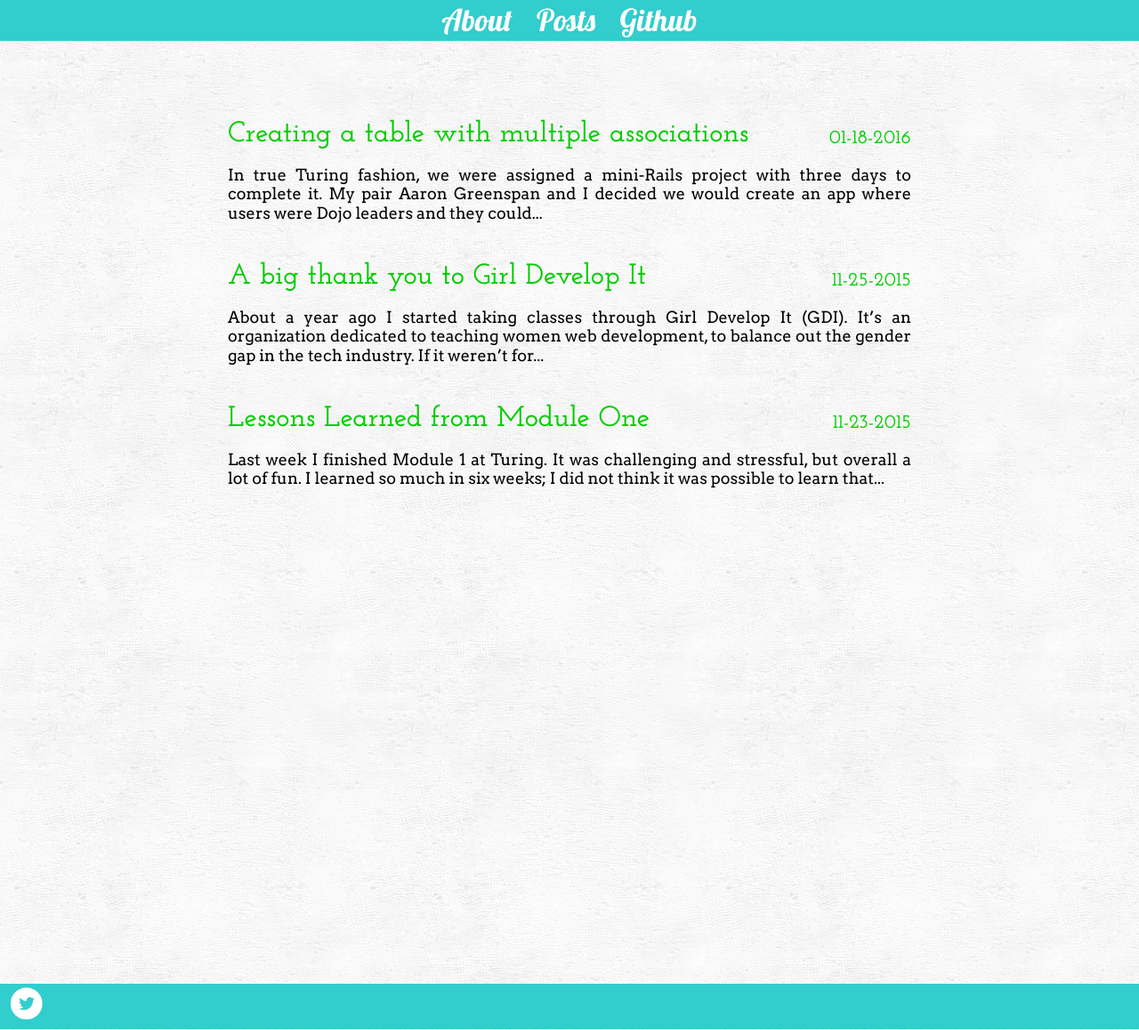
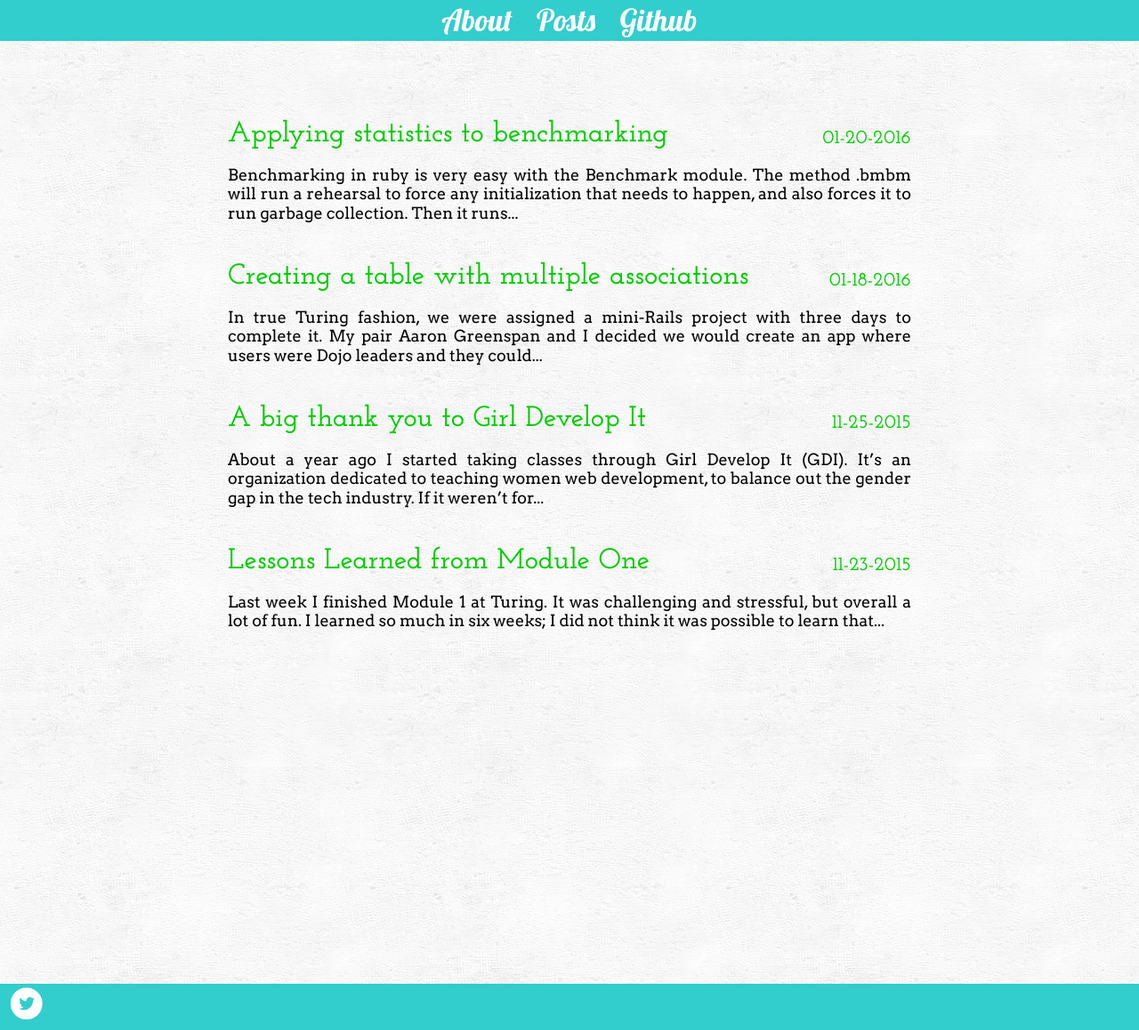
Before and after one commit to bethsecor/bethsecor.github.io, a Jekyll site: the page built from index.html, in a window 1280 px wide. Shown: the part 203-1361 px from the top of the page at 89% size. Built offline with Jekyll 4.4.1, drawn with Linux system fonts in a browser that asks for light colours; some web fonts are replaced.

Commit message:
Add post for Jan 20, 2016

```diff
--- /dev/null
+++ b/_posts/2016-01-20-applying-statistics-to-benchmarking.html
@@ -0,0 +1,61 @@
+---
+title: Applying statistics to benchmarking
+layout: post
+date: 2016-01-20
+---
+
+<p>
+  Benchmarking in ruby is very easy with the <code>Benchmark</code> module. The method <code>.bmbm</code> will run a rehearsal to force any initialization that needs to happen, and also forces it to run garbage collection. Then it runs the benchmark again.
+</p>
+
+<p>
+  This would be fine if you needed to run a quick benchmark, but can you say definitively that one method is faster than the other? Not quite. That's where statistics come in. If you want to know that on average, there is a statistically significant difference in runtime of one method over the other, you'll need to run this benchmark more than twice, and then use a statistical test to determine if that difference is real, or just by chance.
+</p>
+
+<p>
+  You'll need to take a large enough sample of runtimes, at least than 10 outer iterations will usually do the trick. Make sure you also have a pretty large number of inner iterations as well if the methods you are comparing are really fast for small jobs.
+</p>
+
+<p>
+  If you're wondering how you'll run a statistical test, you're in luck! Ruby has a cool gem called <a href="https://rubygems.org/gems/better-benchmark/versions/0.8.7"><code>better-benchmark</code></a> that pulls in <a href="https://www.r-project.org/"><code>R</code></a>, which is a statistical programming language. R is open source and very powerful, I prefer it over other statistical programming languages like SAS and Stata. You don't need to know how to program in R to use this gem, but you will need you install R first on your computer before installing the gem:
+</p>
+
+<ol>
+  <li>Download R: <a href="https://www.r-project.org/">https://www.r-project.org/</a></li>
+  <li>Set environment variable in your terminal: <br><code>export R_HOME="/Library/Frameworks/R.framework/Resources"</code></li>
+  <li>Then install the gem: <br><code>gem install rsruby -- --with-R-dir=$R_HOME</code></li>
+</ol>
+
+<p>
+  The statistical test that the <code>better-benchmark</code> gem uses is a <a href="https://en.wikipedia.org/wiki/Wilcoxon_signed-rank_test">Wilcoxon signed-rank test</a>, which is good because it does not assume that your data follows a particular distribution and is robust against outliers. It is similar to a t-test, but uses the ranks of your runtimes, rather than the actual runtimes.
+</p>
+
+<p>
+  The gem requires that to achieve statistical significance, the p-value must be below the significance level of 0.01. What does this mean? A small p-value (less than the significance level) would mean that the probability that we see a difference in runtimes between the two methods from our sample by mere chance is low. A large p-value would mean that the probability that we see a difference in the two methods from our sample by mere chance is high, meaning that there is a good chance these two methods are not different from each other.
+</p>
+
+<p>
+  Here is an example of how to run it:
+</p>
+
+<script src="https://gist.github.com/bethsecor/f792ce198e69d277781f.js"></script>
+
+<p>
+  In the above example, I'm specifying 30 outer iterations and 500,000 inner iterations to compare <code>shuffle</code> and <code>shuffle!</code>. It would probably be even better to do 1,000,000 inner iterations, but that would take a while.
+</p>
+
+<p>
+  Side note: I decided to look at the distributions of differences in runtimes by specifiying different outer iterations to see if that would smooth out the distribution, but that didn't seem to matter as much:
+</p>
+
+<img id="benchmark-dist" alt="benchmark distributions" src="/images/shuffle.vs.shufflebang(500000).png">
+
+<p>
+  If you are afraid of statistics and don't want to remember how to interpret the p-value, the cool thing about this gem is that it will tell you if you have statistical significance or not:
+</p>
+
+<script src="https://gist.github.com/bethsecor/d499b27f1b3636880bb2.js"></script>
+
+<p>
+  Bottom line: statistics is cool, and should always be used when benchmarking!
+</p>
--- a/css/styles.css
+++ b/css/styles.css
@@ -44,7 +44,7 @@ h3 {
 p {
   margin: 0px auto;
   font-family: 'Arvo', serif;
-  padding-bottom: 8px;
+  padding-bottom: 15px;
 }
 
 a {
@@ -59,7 +59,8 @@ ol {
 }
 
 li {
-  padding-bottom: 2px;
+  padding-bottom: 3px;
+  text-align: left;
 }
 
 code {
@@ -198,6 +199,17 @@ code {
   height: 280px;
   float: right;
   margin: 10px 10px 10px 10px;
+  border-style: solid;
+  border-width: 2px;
+  color: #32cdcd;
+}
+
+#benchmark-dist {
+  height: 480px;
+  display: block;
+  margin: 10px 10px 10px 10px;
+  margin-left: auto;
+  margin-right: auto;
   border-style: solid;
   border-width: 2px;
   color: #32cdcd;
```
Also changed, not shown: images/shuffle.vs.shufflebang(500000).png (added), 6 other files.
